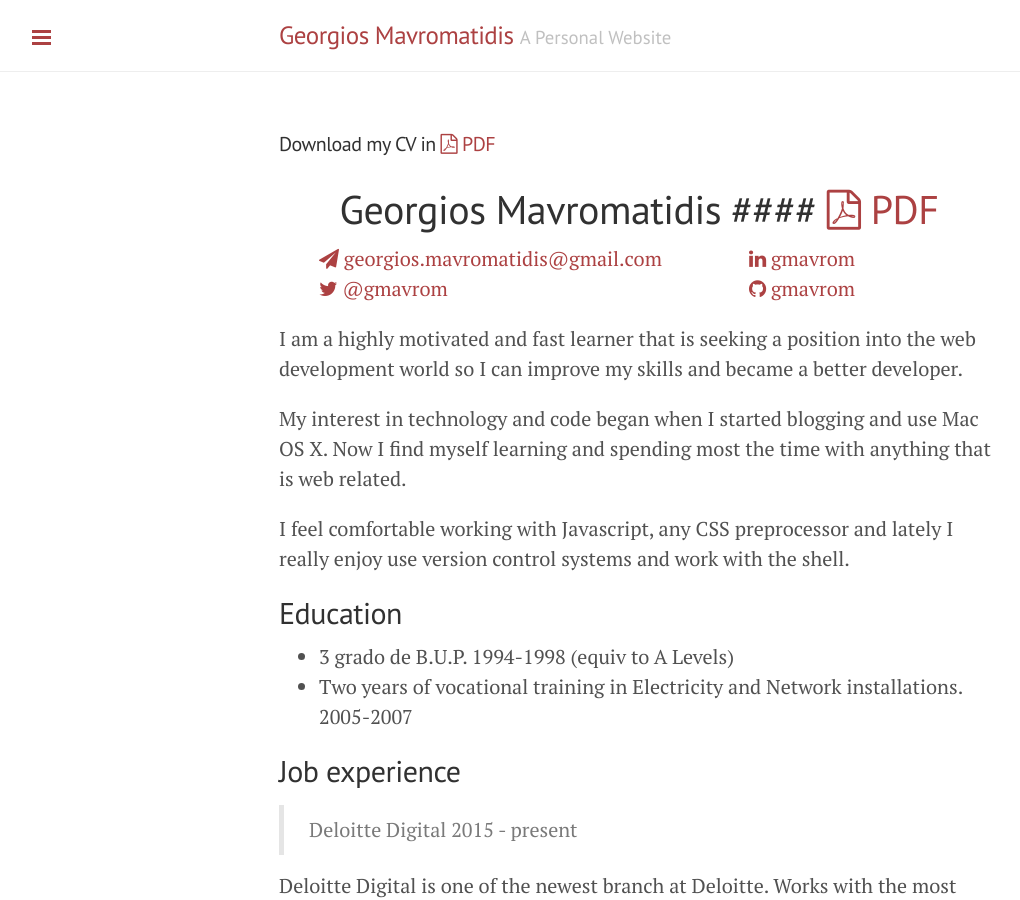
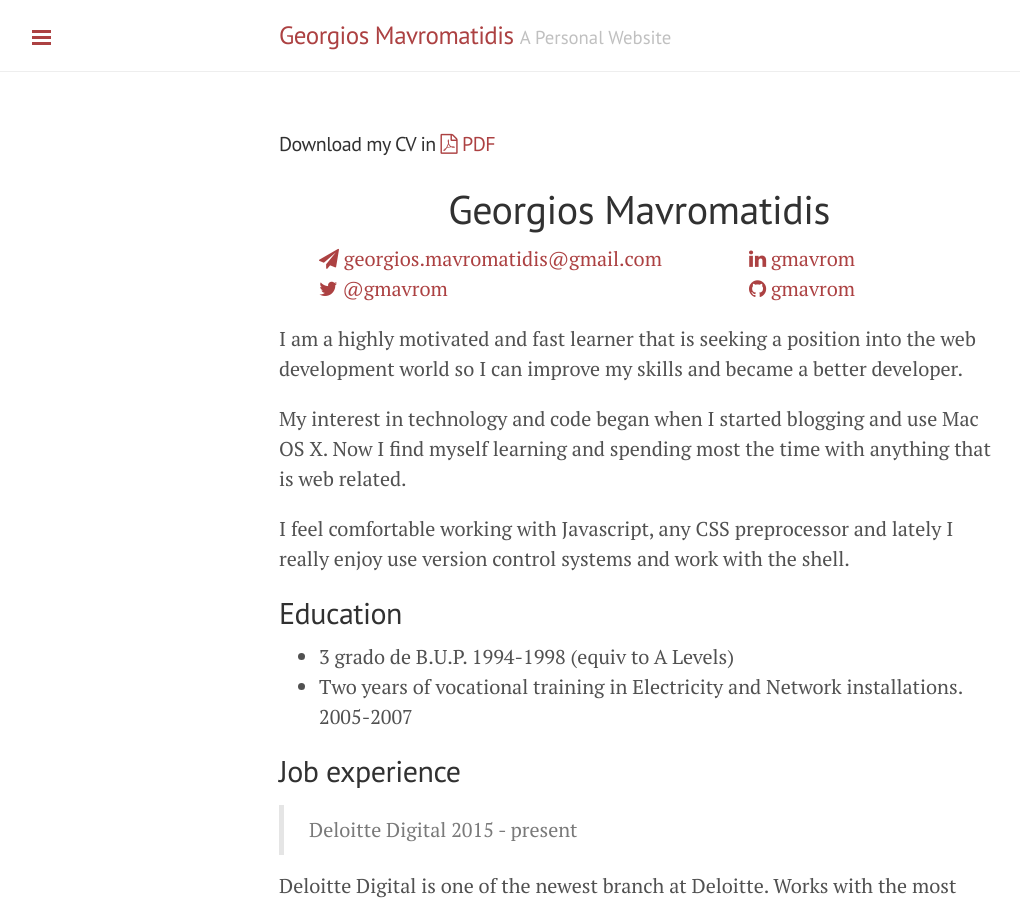
Before and after one commit to gmavrom33/gmavrom.github.io, a Jekyll site: the page built from cv/index.md, in a window 1280 px wide and 900 px high. Shown: the whole window, without its empty margins (1-1021 px from the left). Built offline with Jekyll 4.4.1, drawn with Linux system fonts in a browser that asks for light colours; nearby versions of some CDN libraries.

Commit message:
Update index.md

```diff
--- a/cv/index.md
+++ b/cv/index.md
@@ -10,7 +10,7 @@ title: CV
 
 ##### Download my CV in <a href="https://www.linkedin.com/in/albertbyverdu"><i class="fa fa-file-pdf-o"></i> PDF</a>
 
-# Georgios Mavromatidis #### <a href="https://www.linkedin.com/in/albertbyverdu"><i class="fa fa-file-pdf-o"></i> PDF</a>
+# Georgios Mavromatidis
 
 <div class="contact">
   <ul>
```
